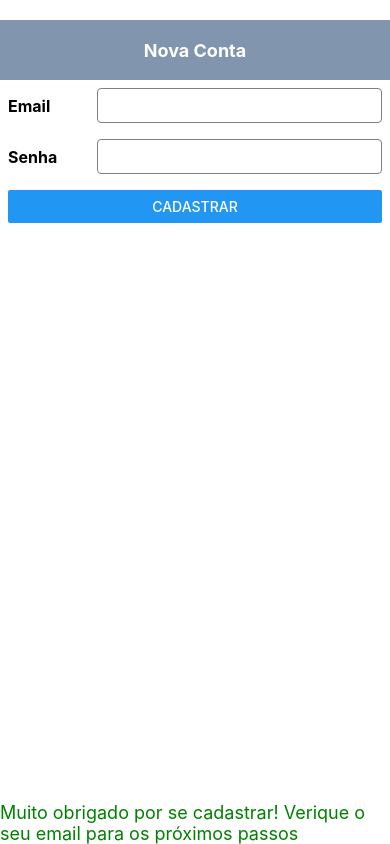
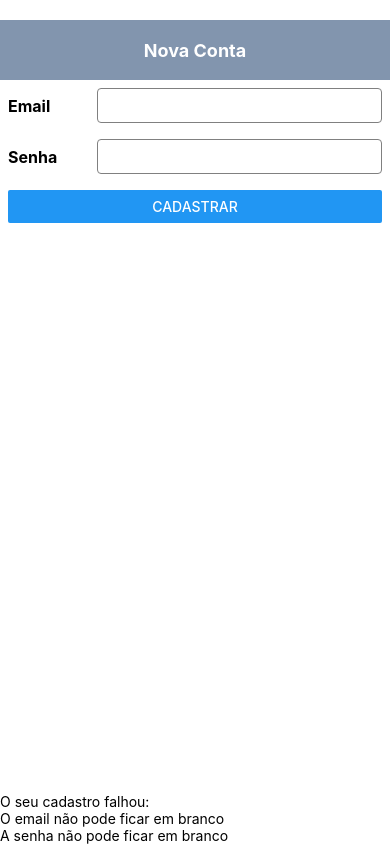
Before and after one commit to nbkhope/formulario-de-cadastro, a React Native app: screen / in a window 390 px wide. Both pictures are taken after a click on the button "CADASTRAR". Built offline with nearby package versions, Linux system fonts and the light colour scheme.

Commit message:
Mostrar lista de erros na tela

```diff
--- a/components/Cadastro.js
+++ b/components/Cadastro.js
@@ -9,17 +9,41 @@ class Cadastro extends React.Component {
       email: '',
       senha: '',
       mensagem: null,
+      erros: [],
     };
 
     this.onCadastrarPress = this.onCadastrarPress.bind(this);
   }
 
   onCadastrarPress() {
+    const erros = [];
+    if (!this.state.email) {
+      erros.push('O email não pode ficar em branco');
+    }
+    if (!this.state.senha) {
+      erros.push('A senha não pode ficar em branco');
+    }
+    if (erros.length > 0) {
+      this.setState({ erros });
+      return;
+    }
+
     this.setState({
       mensagem: 'Muito obrigado por se cadastrar! Verique o seu email para os próximos passos',
       email: '',
       senha: '',
     });
+  }
+
+  renderErros() {
+    if (this.state.erros.length > 0) {
+      return (
+        <View>
+          <Text>O seu cadastro falhou:</Text>
+          {this.state.erros.map(erro => <Text>{erro}</Text>)}
+        </View>
+      );
+    }
   }
 
   renderMensagem() {
@@ -71,6 +95,7 @@ class Cadastro extends React.Component {
           </View>
         </View>
 
+        {this.renderErros()}
         {this.renderMensagem()}
       </View>
     );
```
